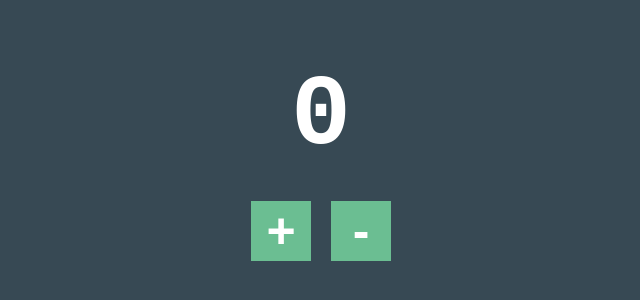
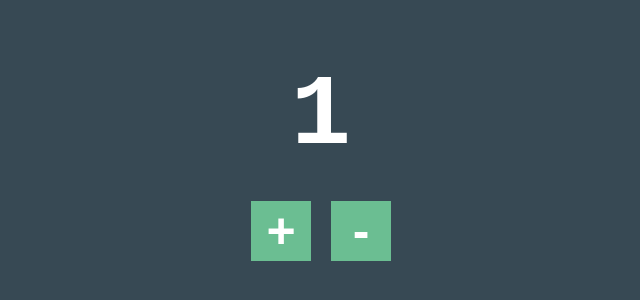
Before and after one commit to Rayy1704/back-end-projects, a React (Vite) app in the folder 306-useState-hook/: page / in a window 1280 px wide. Shown: the part 120-420 px from the top of the page, without its empty margins (319-959 px from the left). Built offline with nearby package versions, Linux system fonts and the light colour scheme.

Commit message:
Added Cart Logic

```diff
--- a/306-useState-hook/src/components/App.jsx
+++ b/306-useState-hook/src/components/App.jsx
@@ -2,7 +2,7 @@ import React from "react";
 
 function App() {
 
-  let [count,setCount]=React.useState(0);
+  let [count,setCount]=React.useState(1);
   let inStock=11;
   function Increment(){
     count<inStock && setCount(count+1);
```
